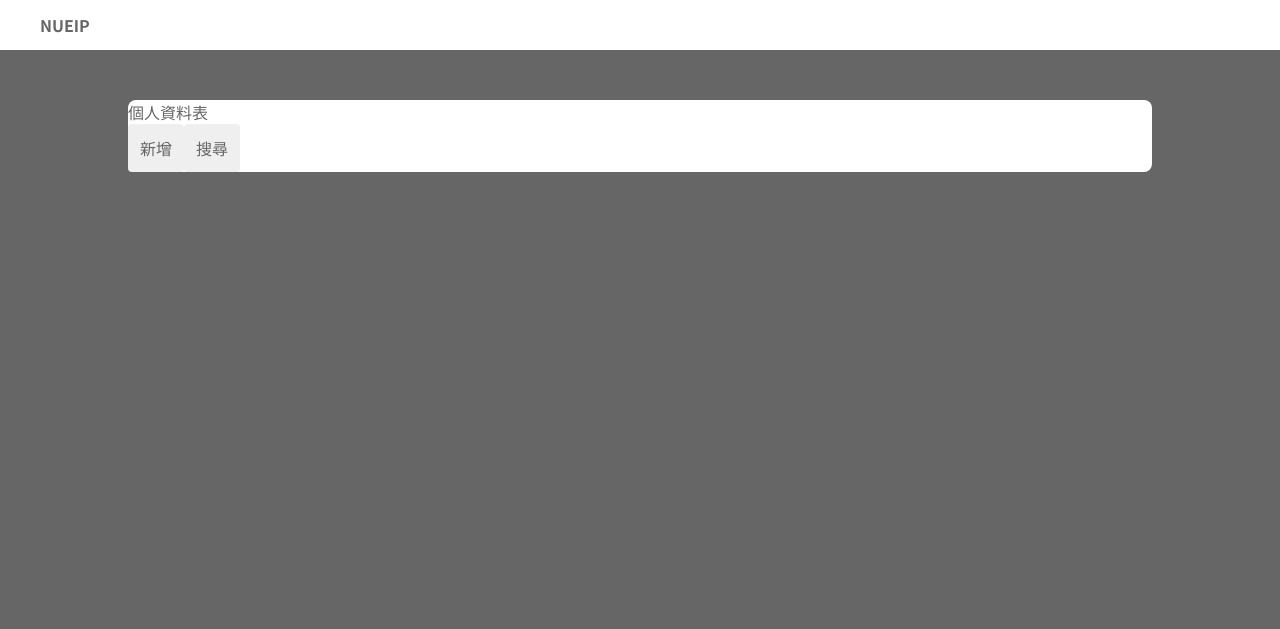
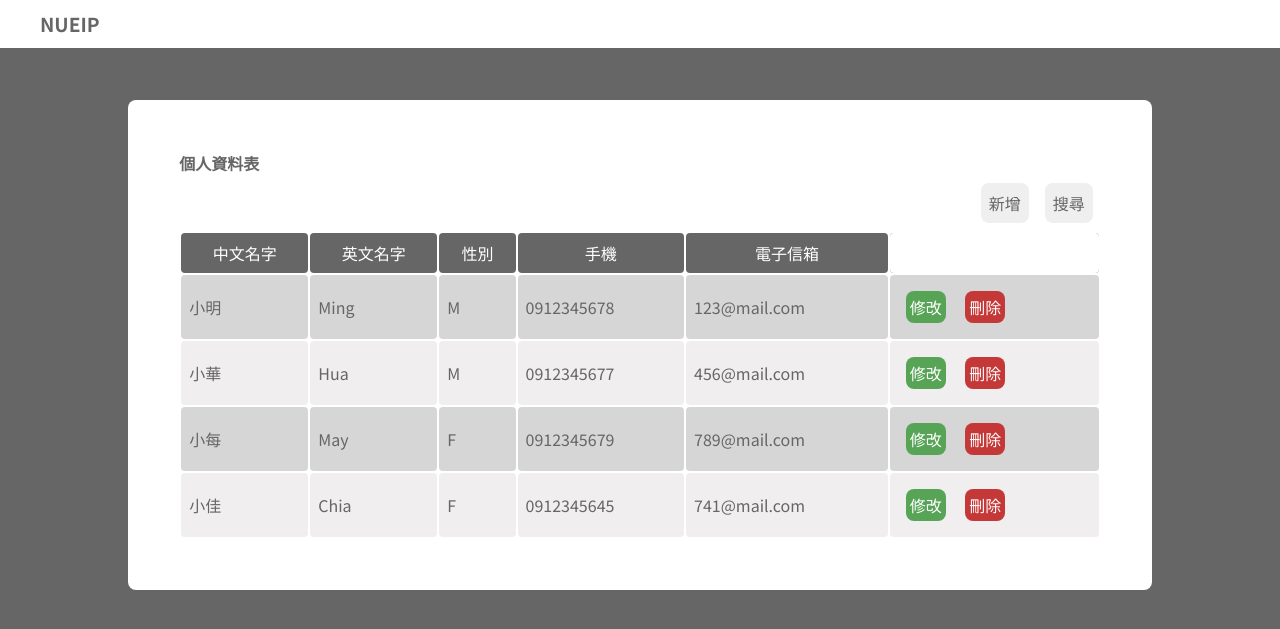
Before and after one commit to tinalin923/NUEIPTEST, a Flask app: page /demo/index.html in a window 1280 px wide. Shown: the top 629 px of the page. Run offline with Flask 2, Linux system fonts and the light colour scheme.

Commit message:
add some css

```diff
--- a/static/style.css
+++ b/static/style.css
@@ -8,40 +8,101 @@
   font-weight: 400;
   color: #666666;
 }
+
 body {
   background-color: #666666;
 }
 
 header {
-  height: 50px;
+  height: 48px;
   background-color: white;
   padding-left: 40px;
   display: flex;
   justify-content: flex-start;
   align-items: center;
+  font-size: 1.2rem;
   font-weight: 700;
 }
+
+h1 {
+  font-weight: 700;
+}
+
+table {
+  width: 100%;
+}
+thead {
+  background-color: #666666;
+}
+thead tr th {
+  color: white;
+}
+thead tr th:last-child {
+  background-color: white;
+}
+th,
+td {
+  padding: 8px;
+  border-radius: 4px;
+}
+
+tbody tr:nth-child(odd) {
+  background-color: #817f7f52;
+}
+tbody tr:nth-child(even) {
+  background-color: #cfcbcb52;
+}
+
 .main {
   width: 80vw;
-  margin: 50px auto;
+  margin: 52px auto;
+  padding: 4vw;
   border-radius: 8px;
   background-color: white;
+}
+.buttons {
+  display: flex;
+  justify-content: flex-end;
+  align-items: center;
 }
 
 button {
   font-family: inherit;
   border: none;
-  border-radius: 4px;
+  border-radius: 8px;
+  margin: 8px;
+  padding: 8px;
 }
 
-.buttons {
-  display: flex;
-}
-
-.buttons__button {
-  padding: 12px;
-}
 .buttons__button:hover {
   color: white;
   background-color: black;
 }
+
+.table__button {
+  border-radius: 8px;
+  padding: 4px;
+  color: white;
+}
+.table__button--modify {
+  background-color: rgb(87, 164, 87);
+}
+.table__button--modify:hover {
+  background-color: rgb(36, 163, 36);
+}
+
+.table__button--delete {
+  background-color: rgb(197, 56, 56);
+}
+.table__button--delete:hover {
+  background-color: rgb(196, 22, 22);
+}
+
+@media screen and (max-width: 600px) {
+  table {
+    /* width: 100%;
+    display: block;
+    overflow-x: auto;
+    white-space: nowrap; */
+  }
+}
--- a/templates/index.html
+++ b/templates/index.html
@@ -14,9 +14,76 @@
     <h1>個人資料表</h1>
     <div class="buttons">
       <button class="buttons__button">新增</button>
-
       <button class="buttons__button">搜尋</button>
     </div>
+    <table>
+      <thead>
+        <tr>
+          <th>
+            中文名字
+          </th>
+          <th>
+            英文名字
+          </th>
+          <th>
+            性別
+          </th>
+          <th>
+            手機
+          </th>
+          <th>
+            電子信箱
+          </th>
+          <th></th>
+        </tr>
+      </thead>
+      <tbody>
+        <tr>
+          <td>小明</td>
+          <td>Ming</td>
+          <td>M</td>
+          <td>0912345678</td>
+          <td>123@mail.com</td>
+          <td>
+            <button class="table__button table__button--modify">修改</button>
+            <button class="table__button table__button--delete">刪除</button>
+          </td>
+        </tr>
+        <tr>
+          <td>小華</td>
+          <td>Hua</td>
+          <td>M</td>
+          <td>0912345677</td>
+          <td>456@mail.com</td>
+          <td>
+            <button class="table__button table__button--modify">修改</button>
+            <button class="table__button table__button--delete">刪除</button>
+          </td>
+        </tr>
+        <tr>
+          <td>小每</td>
+          <td>May</td>
+          <td>F</td>
+          <td>0912345679</td>
+          <td>789@mail.com</td>
+          <td>
+            <button class="table__button table__button--modify">修改</button>
+            <button class="table__button table__button--delete">刪除</button>
+          </td>
+        </tr>
+        <tr>
+          <td>小佳</td>
+          <td>Chia</td>
+          <td>F</td>
+          <td>0912345645</td>
+          <td>741@mail.com</td>
+          <td>
+            <button class="table__button table__button--modify">修改</button>
+            <button class="table__button table__button--delete">刪除</button>
+          </td>
+        </tr>
+      </tbody>
+    </table>
   </main>
 </body>
 </html>
```
